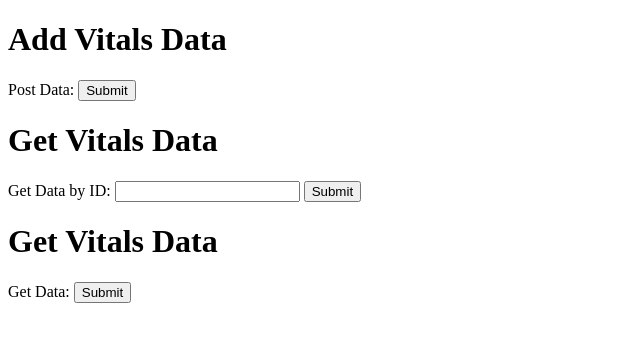
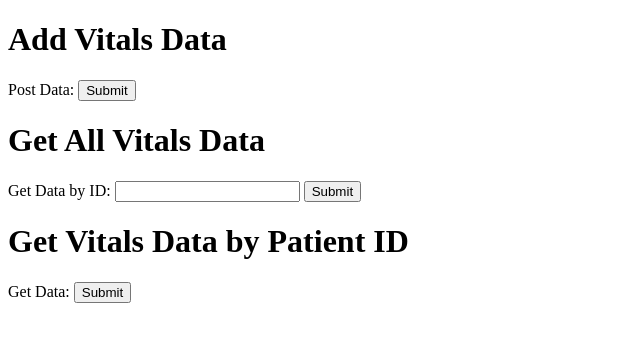
Before and after one commit to avni-g/CS361_Microservice, a Flask app: page / in a window 1280 px wide. Shown: the top 342 px of the page, without its empty margins (0-640 px from the left). Run offline with Flask 3, Linux system fonts and the light colour scheme.

Commit message:
Updated HTML

```diff
--- a/Templates/index.html
+++ b/Templates/index.html
@@ -11,14 +11,14 @@
     <input type="Submit" value="Submit">
   </form>
 
-  <h1>Get Vitals Data</h1>
+  <h1>Get All Vitals Data</h1>
   <form action ="/api/healthdata" method = "POST">
    <label for="GetDataByID">Get Data by ID:</label>
    <input type="Number" id="GetDataByID" name = "GetDataByID">
    <input type="Submit" value="Submit">
   </form>
 
-  <h1>Get Vitals Data</h1>
+  <h1>Get Vitals Data by Patient ID</h1>
   <form action="/api/healthdata" method = "GET">
    <label for="Get Data">Get Data:</label>
    <input type="Submit" value="Submit">
```
